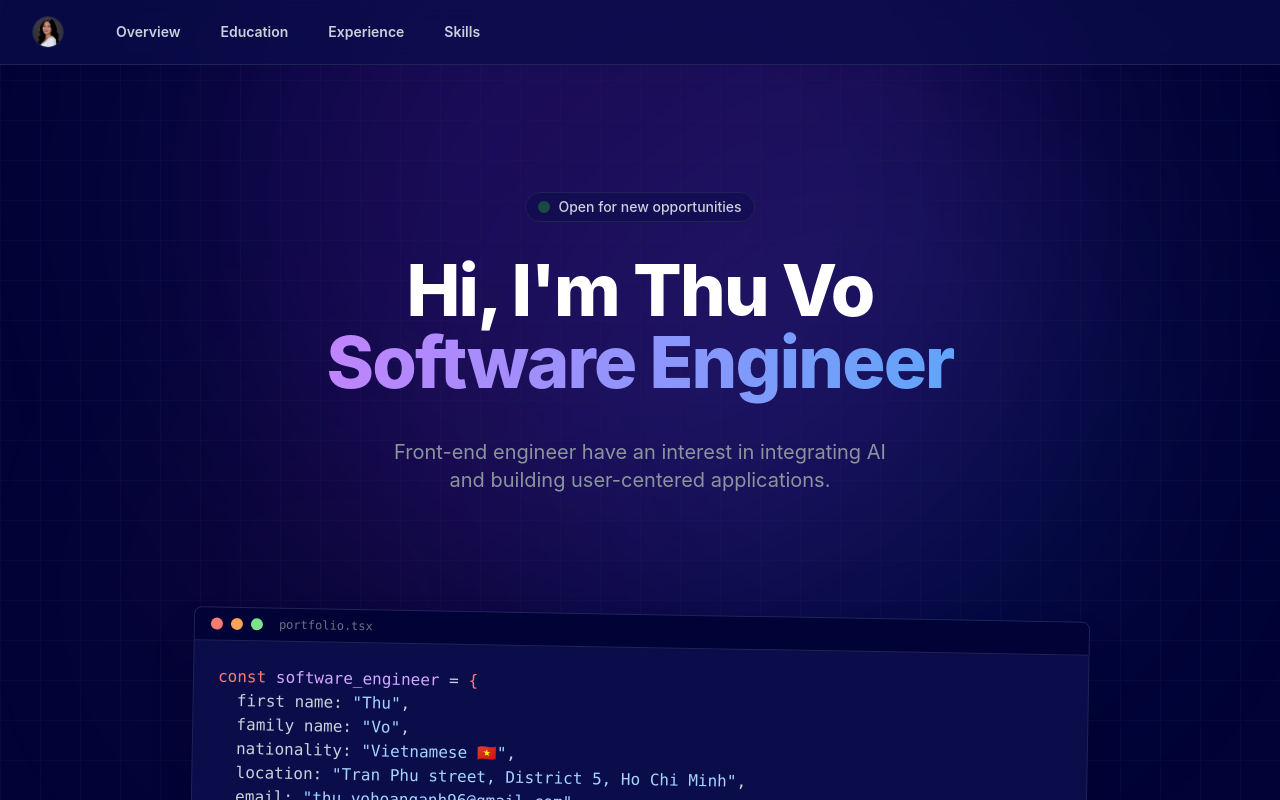
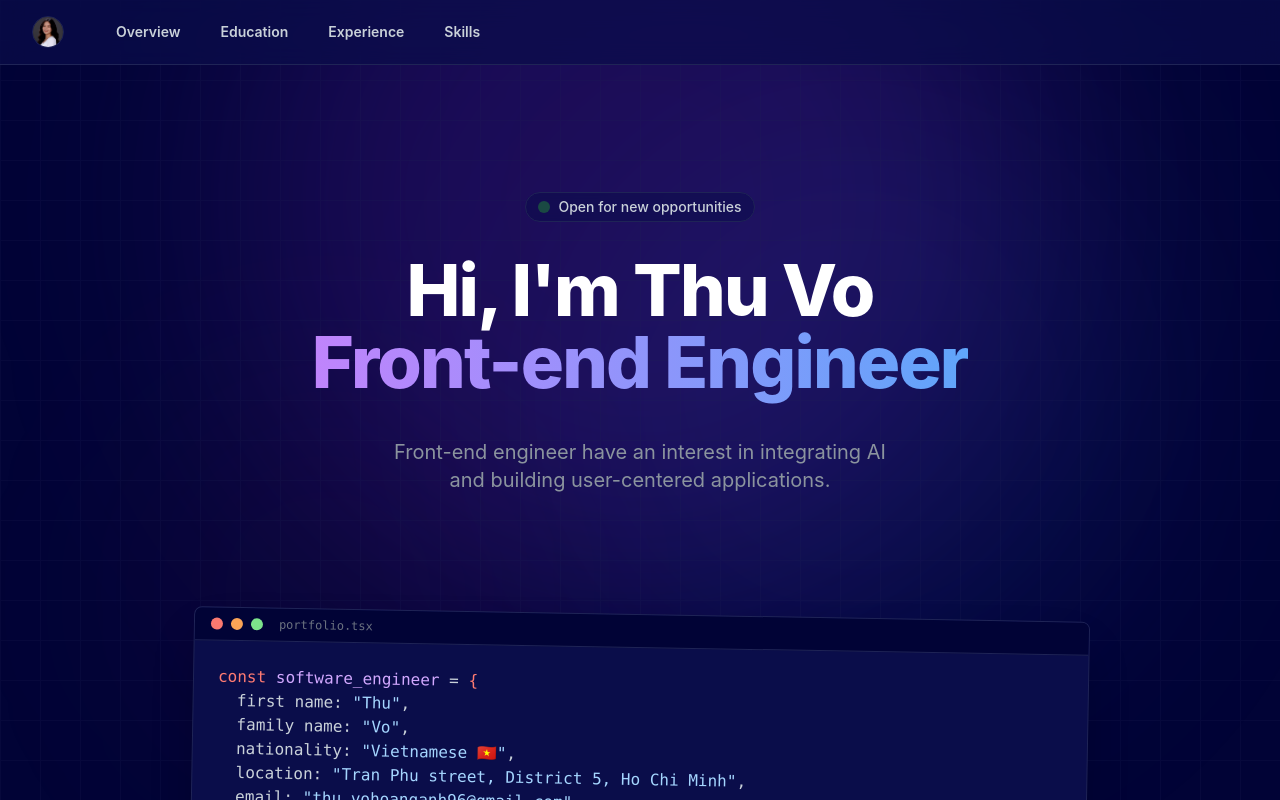
Before and after one commit to thuvohoanganh96/portfolio, a React (Vite) app: page / in a window 1280 px wide. Shown: the top 800 px of the page. Built offline with nearby package versions, Linux system fonts and the light colour scheme.

Commit message:
change title

```diff
--- a/components/Hero.tsx
+++ b/components/Hero.tsx
@@ -32,7 +32,7 @@ const Hero: React.FC = () => {
         <h1 className="text-5xl md:text-7xl font-extrabold tracking-tight text-white mb-6 leading-tight">
           Hi, I'm Thu Vo <br />
           <span className="bg-clip-text text-transparent bg-gradient-to-r from-purple-400 to-blue-400">
-             Software Engineer
+            Front-end Engineer
           </span>
         </h1>
 
```
